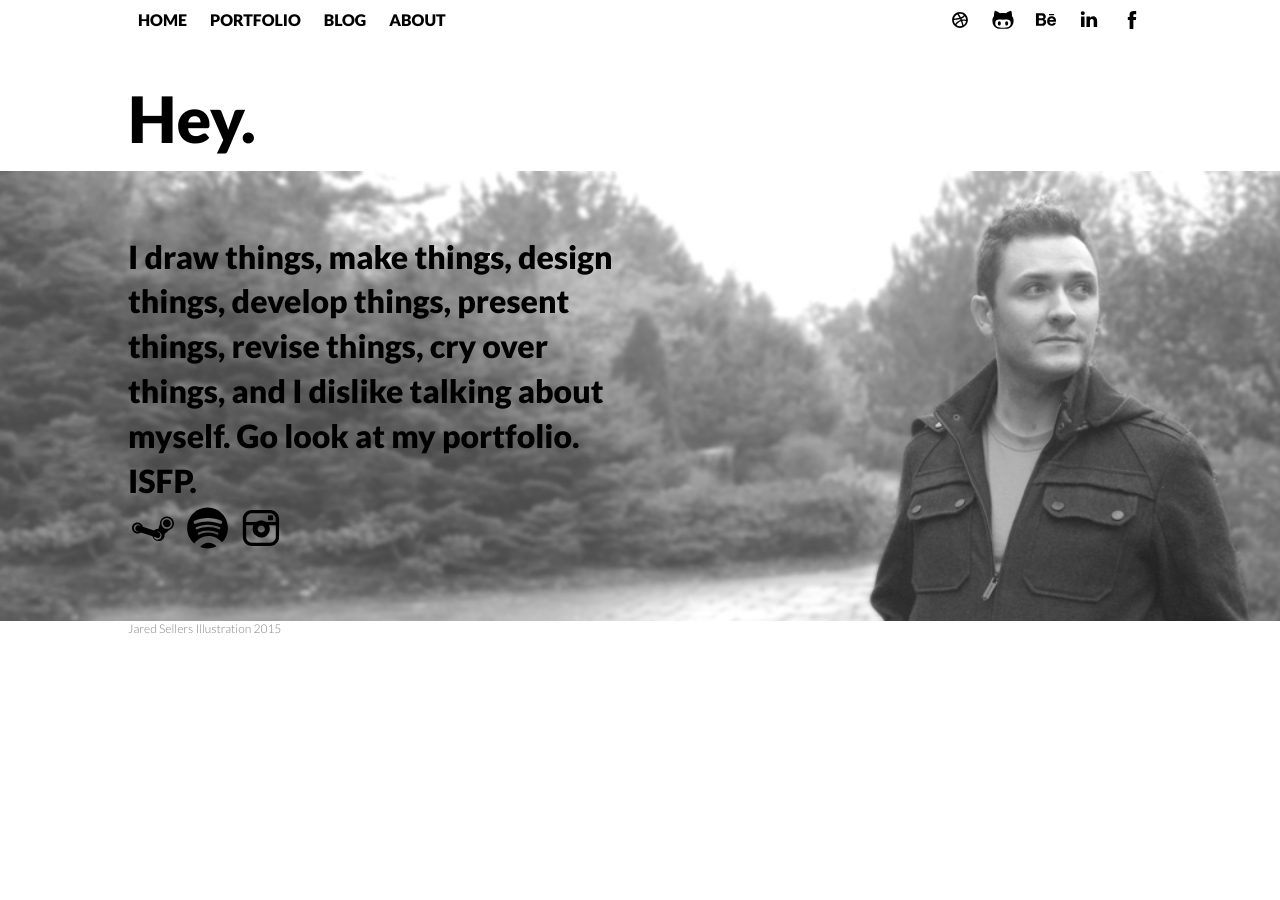
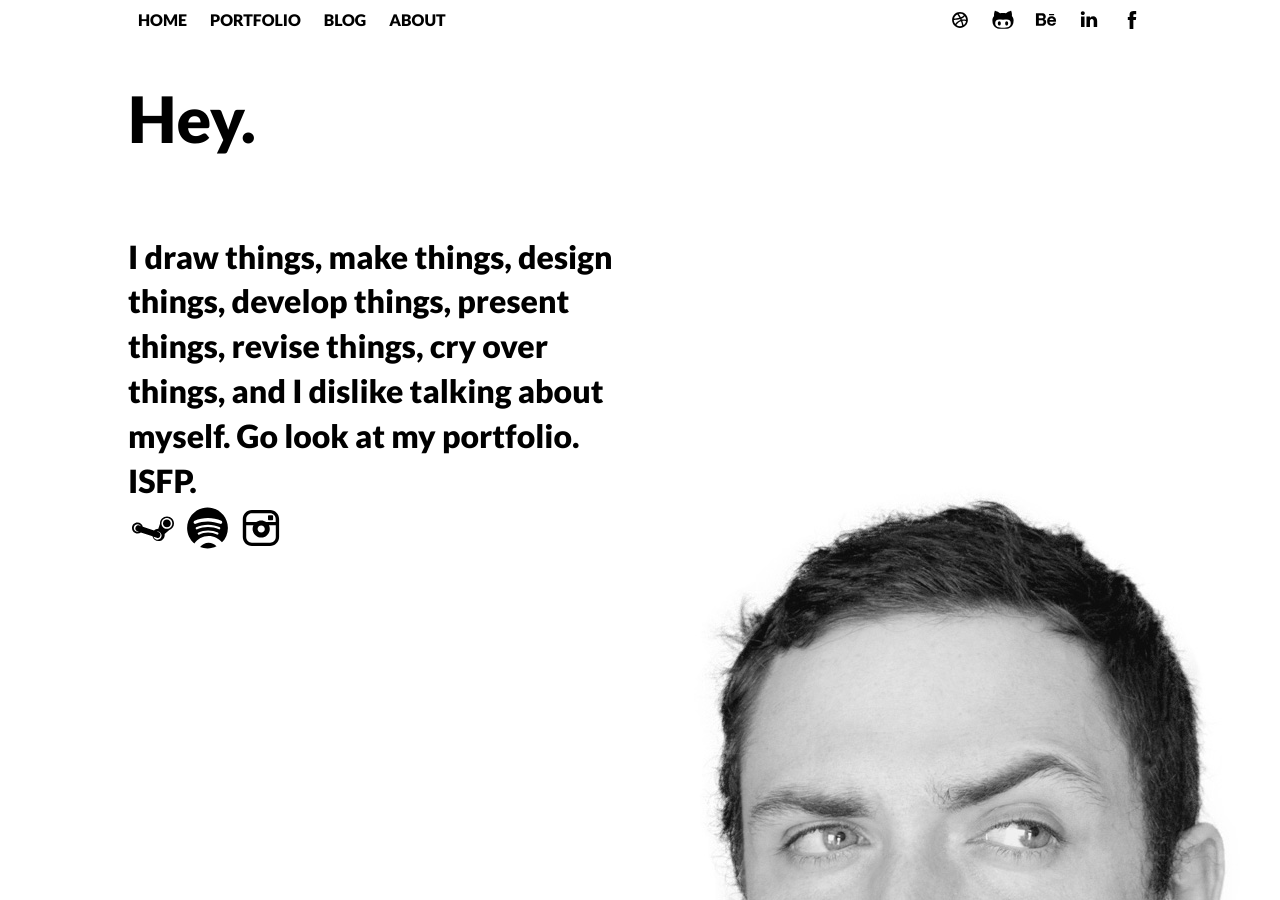
Before and after one commit to victoriadouglas/Victoriadouglas.github.io, a Jekyll site: the page built from about/index.html, in a window 1280 px wide. Built offline with Jekyll 4.4.1, drawn with Linux system fonts in a browser that asks for light colours.

Commit message:
about page

```diff
--- a/_layouts/headerfooter.html
+++ b/_layouts/headerfooter.html
@@ -14,6 +14,6 @@
         {% include navbar.html %}
         {% include navbreak.html %}
         {{content}}
-        {% include footer.html %}
+        <!-- {% include footer.html %}	-->
     </body>
 </html>
--- a/_sass/modules/_about.scss
+++ b/_sass/modules/_about.scss
@@ -1,8 +1,5 @@
 .about-banner {
 width: 100%;
-    background-image: url("/img/about-banner2.jpg");
-    background-size:cover;
-    background-position: right -0px top;
     float: right;
     height: auto;
     padding: 5vw 0 5vw 0;
@@ -46,3 +43,41 @@ opacity: 0;
 icon {
     width:75px;
 }
+
+
+/* Extra Small Devices, Phones */
+    @media only screen and (min-width : 480px) {
+.figurehead {
+position: fixed;
+    bottom: 0;
+    right: 10px;
+    z-index: -10;
+    width: 100%;
+}
+
+    }
+
+    /* Small Devices, Tablets */
+    @media only screen and (min-width : 768px) {
+.figurehead {
+position: fixed;
+    bottom: 0;
+    right: 10px;
+    z-index: -10;
+    width: 50%;
+}
+
+    }
+
+    /* Medium Devices, Desktops */
+    @media only screen and (min-width : 992px) {
+.figurehead {
+position: fixed;
+    bottom: 0;
+    right: 10px;
+    z-index: -10;
+    width: auto;
+}
+
+
+    }
--- a/about/index.html
+++ b/about/index.html
@@ -2,7 +2,9 @@
 layout: default
 title: Hey.
 ---
-
+<div>
+<img class="figurehead" src="/img/head.jpg"/>
+</div>
 <div class="about-banner">
     <div class="container">
         <div class="container-50">
```
Also changed, not shown: img/head.jpg (added).
